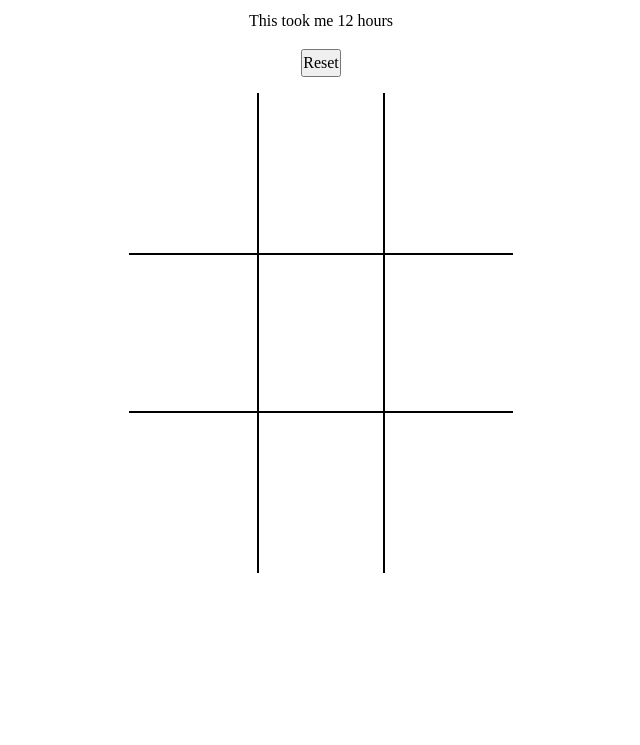
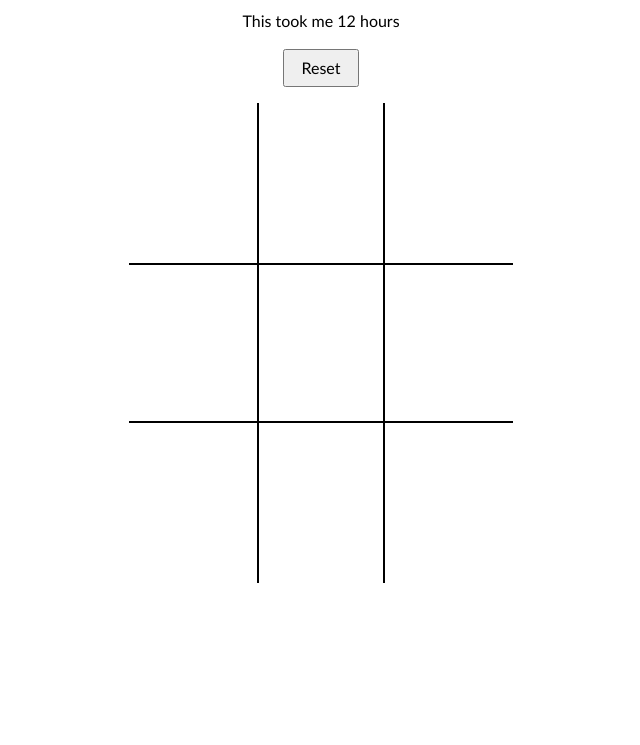
Before and after one commit to subsanddubs11/tic-tac-toe, a plain HTML site: page index.html in a window 1280 px wide. Shown: the part 87-832 px from the top of the page, without its empty margins (319-959 px from the left). Drawn offline with Linux system fonts and the light colour scheme.

Commit message:
Updated font and btn padding

```diff
--- a/style.css
+++ b/style.css
@@ -2,6 +2,7 @@ html, body {
   height: 100%;
   margin: 0;
   text-align: center;
+  font-family: 'Gill Sans', 'Gill Sans MT', Calibri, 'Trebuchet MS', sans-serif;
 }
 
 #game-board {
@@ -70,6 +71,7 @@ html, body {
 
 #reset-btn {
   margin: 2vh auto;
+  padding: 0.3rem 1rem;
 }
 
 @media screen and (max-width: 420px) {
```
